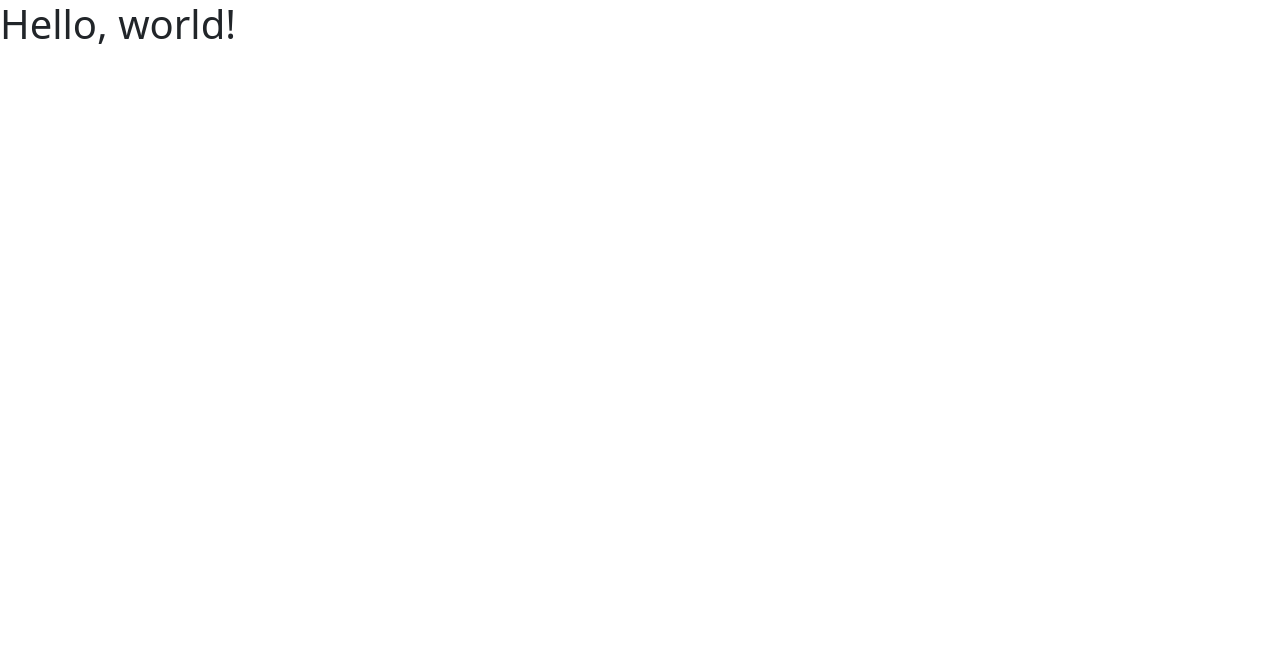
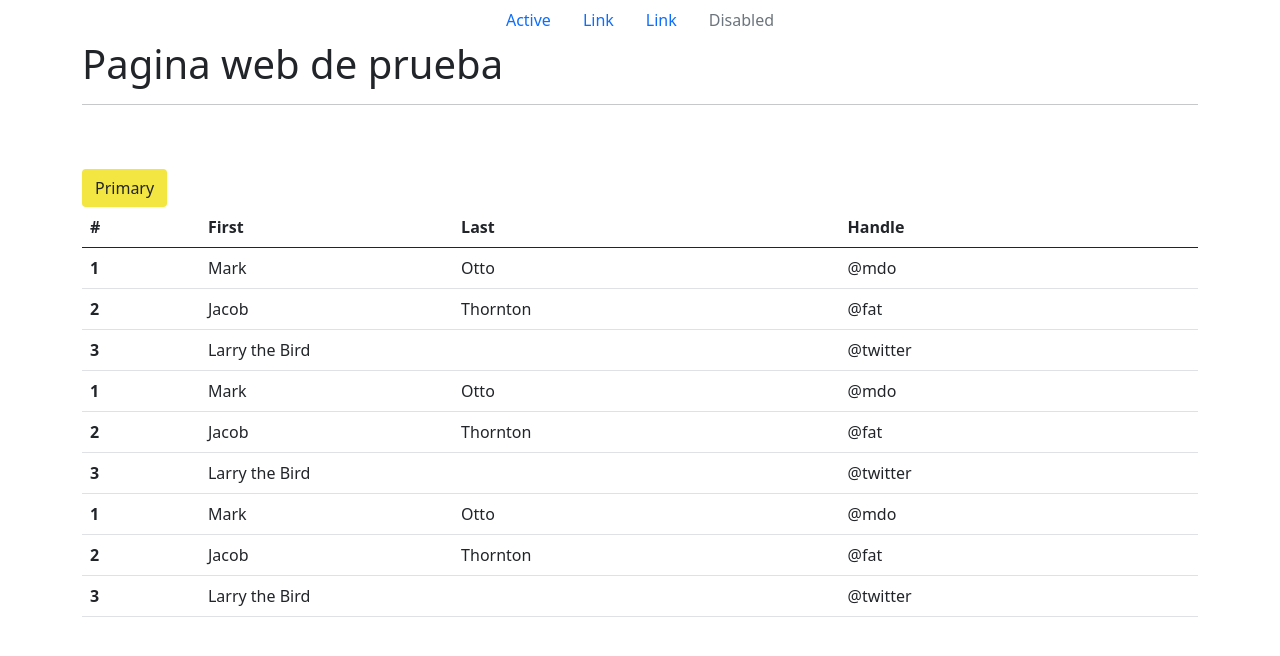
Before and after one commit to RickG96/pagina-web-prueba, a plain HTML site: page index.html in a window 1280 px wide. Drawn offline with nearby package versions, Linux system fonts and the light colour scheme.

Commit message:
Contenido página web
se agrego contenido

```diff
--- a/index.html
+++ b/index.html
@@ -1,20 +1,109 @@
 <!doctype html>
 <html lang="en">
-  <head>
+
+<head>
     <!-- Required meta tags -->
     <meta charset="utf-8">
     <meta name="viewport" content="width=device-width, initial-scale=1">
 
     <!-- Bootstrap CSS -->
-    <link href="https://cdn.jsdelivr.net/npm/bootstrap@5.0.1/dist/css/bootstrap.min.css" rel="stylesheet" integrity="sha384-+0n0xVW2eSR5OomGNYDnhzAbDsOXxcvSN1TPprVMTNDbiYZCxYbOOl7+AMvyTG2x" crossorigin="anonymous">
+    <link href="https://cdn.jsdelivr.net/npm/bootstrap@5.0.1/dist/css/bootstrap.min.css" rel="stylesheet"
+        integrity="sha384-+0n0xVW2eSR5OomGNYDnhzAbDsOXxcvSN1TPprVMTNDbiYZCxYbOOl7+AMvyTG2x" crossorigin="anonymous">
+    <link href="/pagina-web-prueba/styles/styles.css" rel="stylesheet">
+    <title>Hello, world!</title>
+</head>
 
-    <title>Hello, world!</title>
-  </head>
-  <body>
-    <h1>Hello, world!</h1>
+<body>
+    <ul class="nav justify-content-center">
+        <li class="nav-item">
+            <a class="nav-link active" aria-current="page" href="#">Active</a>
+        </li>
+        <li class="nav-item">
+            <a class="nav-link" href="#">Link</a>
+        </li>
+        <li class="nav-item">
+            <a class="nav-link" href="#">Link</a>
+        </li>
+        <li class="nav-item">
+            <a class="nav-link disabled" href="#" tabindex="-1" aria-disabled="true">Disabled</a>
+        </li>
+    </ul>
+
+    <div class="container">
+        <h1>Pagina web de prueba</h1>
+        <hr><br><br>
+        <button type="button" class="btn" style="background-color: #F3E542;">Primary</button>
+
+        <table class="table">
+            <thead>
+                <tr>
+                    <th scope="col">#</th>
+                    <th scope="col">First</th>
+                    <th scope="col">Last</th>
+                    <th scope="col">Handle</th>
+                </tr>
+            </thead>
+            <tbody>
+                <tr>
+                    <th scope="row">1</th>
+                    <td>Mark</td>
+                    <td>Otto</td>
+                    <td>@mdo</td>
+                </tr>
+                <tr>
+                    <th scope="row">2</th>
+                    <td>Jacob</td>
+                    <td>Thornton</td>
+                    <td>@fat</td>
+                </tr>
+                <tr>
+                    <th scope="row">3</th>
+                    <td colspan="2">Larry the Bird</td>
+                    <td>@twitter</td>
+                </tr>
+                <tr>
+                    <th scope="row">1</th>
+                    <td>Mark</td>
+                    <td>Otto</td>
+                    <td>@mdo</td>
+                </tr>
+                <tr>
+                    <th scope="row">2</th>
+                    <td>Jacob</td>
+                    <td>Thornton</td>
+                    <td>@fat</td>
+                </tr>
+                <tr>
+                    <th scope="row">3</th>
+                    <td colspan="2">Larry the Bird</td>
+                    <td>@twitter</td>
+                </tr>
+                <tr>
+                    <th scope="row">1</th>
+                    <td>Mark</td>
+                    <td>Otto</td>
+                    <td>@mdo</td>
+                </tr>
+                <tr>
+                    <th scope="row">2</th>
+                    <td>Jacob</td>
+                    <td>Thornton</td>
+                    <td>@fat</td>
+                </tr>
+                <tr>
+                    <th scope="row">3</th>
+                    <td colspan="2">Larry the Bird</td>
+                    <td>@twitter</td>
+                </tr>
+            </tbody>
+        </table>
+    </div>
 
 
     <!-- Option 1: Bootstrap Bundle with Popper -->
-    <script src="https://cdn.jsdelivr.net/npm/bootstrap@5.0.1/dist/js/bootstrap.bundle.min.js" integrity="sha384-gtEjrD/SeCtmISkJkNUaaKMoLD0//ElJ19smozuHV6z3Iehds+3Ulb9Bn9Plx0x4" crossorigin="anonymous"></script>
-  </body>
+    <script src="https://cdn.jsdelivr.net/npm/bootstrap@5.0.1/dist/js/bootstrap.bundle.min.js"
+        integrity="sha384-gtEjrD/SeCtmISkJkNUaaKMoLD0//ElJ19smozuHV6z3Iehds+3Ulb9Bn9Plx0x4" crossorigin="anonymous">
+    </script>
+</body>
+
 </html>
--- /dev/null
+++ b/styles/styles.css
@@ -0,0 +1,3 @@
+.btn-gold {
+    background-color: #F3E542;
+}
```
